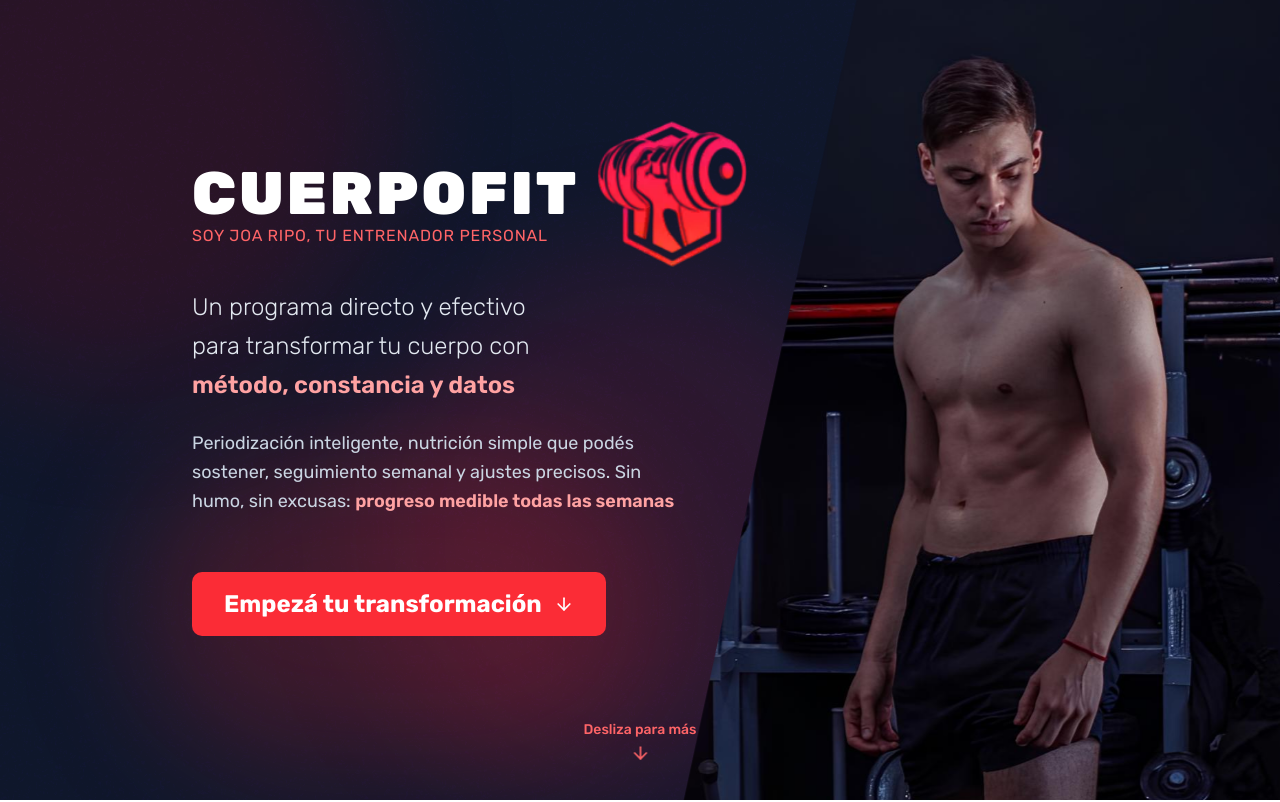
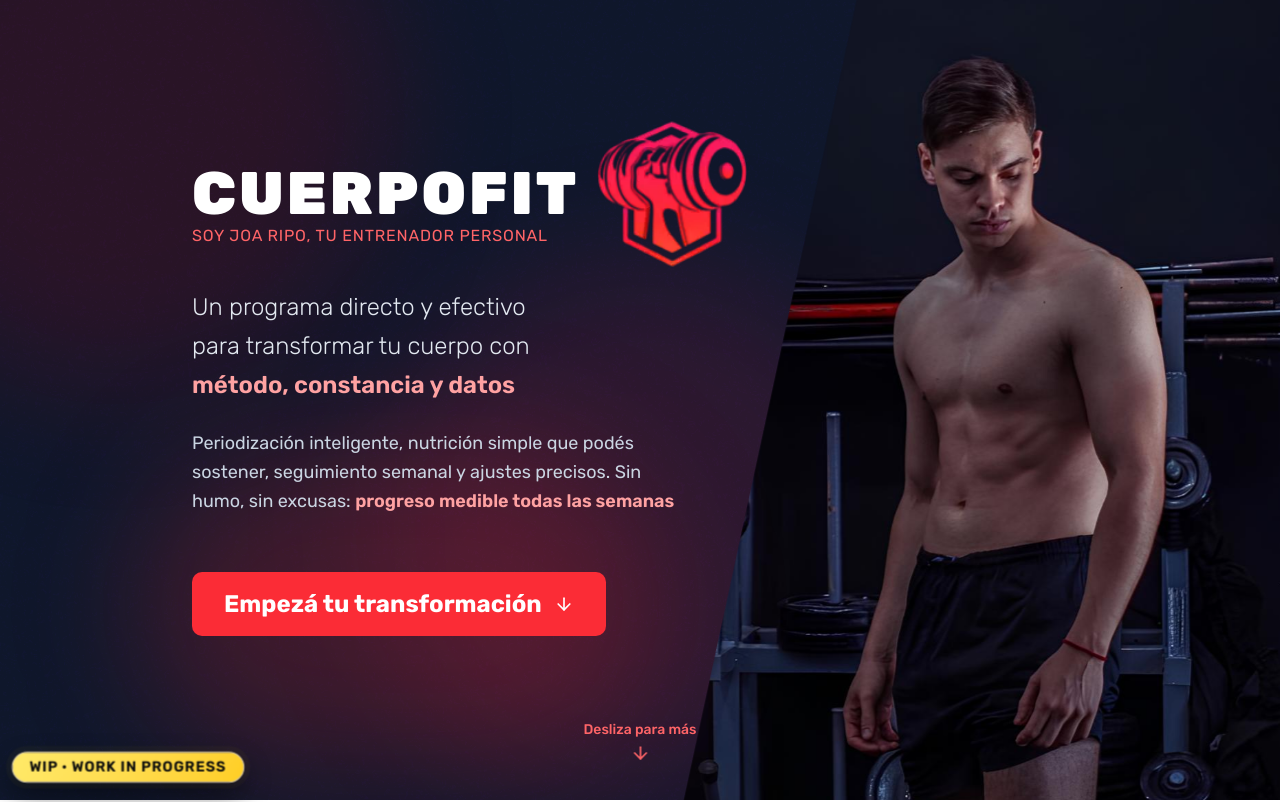
Before and after one commit to FreedomAcademySL/rippo-web, a React (Vite) app: page / in a window 1280 px wide. Shown: the top 802 px of the page. Built offline with nearby package versions, Linux system fonts and the light colour scheme.

Commit message:
Add files via upload

```diff
--- a/src/App.tsx
+++ b/src/App.tsx
@@ -15,6 +15,9 @@ function App() {
           <ContactForm />
         </div>
       </main>
+      <div className="wip-badge fixed bottom-4 left-4 z-50 px-4 py-1 text-xs font-semibold backdrop-blur-sm md:text-sm">
+        WIP · Work in progress
+      </div>
     </>
   )
 }
--- a/src/styles/globals.css
+++ b/src/styles/globals.css
@@ -181,3 +181,44 @@ html {
 .russo-title {
   font-family: 'Russo One', var(--font-sans);
 }
+
+/* WIP badge: high-contrast, looping animation */
+@keyframes wip-badge-pulse {
+  0% {
+    transform: translateY(0) scale(1);
+    box-shadow:
+      0 0 0 0 rgba(250, 204, 21, 0.7),
+      0 8px 20px rgba(0, 0, 0, 0.35);
+  }
+  50% {
+    transform: translateY(-2px) scale(1.04);
+    box-shadow:
+      0 0 0 6px rgba(250, 204, 21, 0.0),
+      0 12px 28px rgba(0, 0, 0, 0.5);
+  }
+  100% {
+    transform: translateY(0) scale(1);
+    box-shadow:
+      0 0 0 0 rgba(250, 204, 21, 0.7),
+      0 8px 20px rgba(0, 0, 0, 0.35);
+  }
+}
+
+.wip-badge {
+  border-radius: 9999px;
+  background: linear-gradient(
+    120deg,
+    oklch(0.94 0.15 95),
+    oklch(0.9 0.18 80)
+  );
+  color: oklch(0.16 0 0);
+  border: 1px solid oklch(0.86 0.05 90);
+  letter-spacing: 0.06em;
+  text-transform: uppercase;
+  animation: wip-badge-pulse 1.6s ease-in-out infinite;
+}
+
+.dark .wip-badge {
+  color: oklch(0.1 0 0);
+  border-color: oklch(0.82 0.06 90);
+}
```
